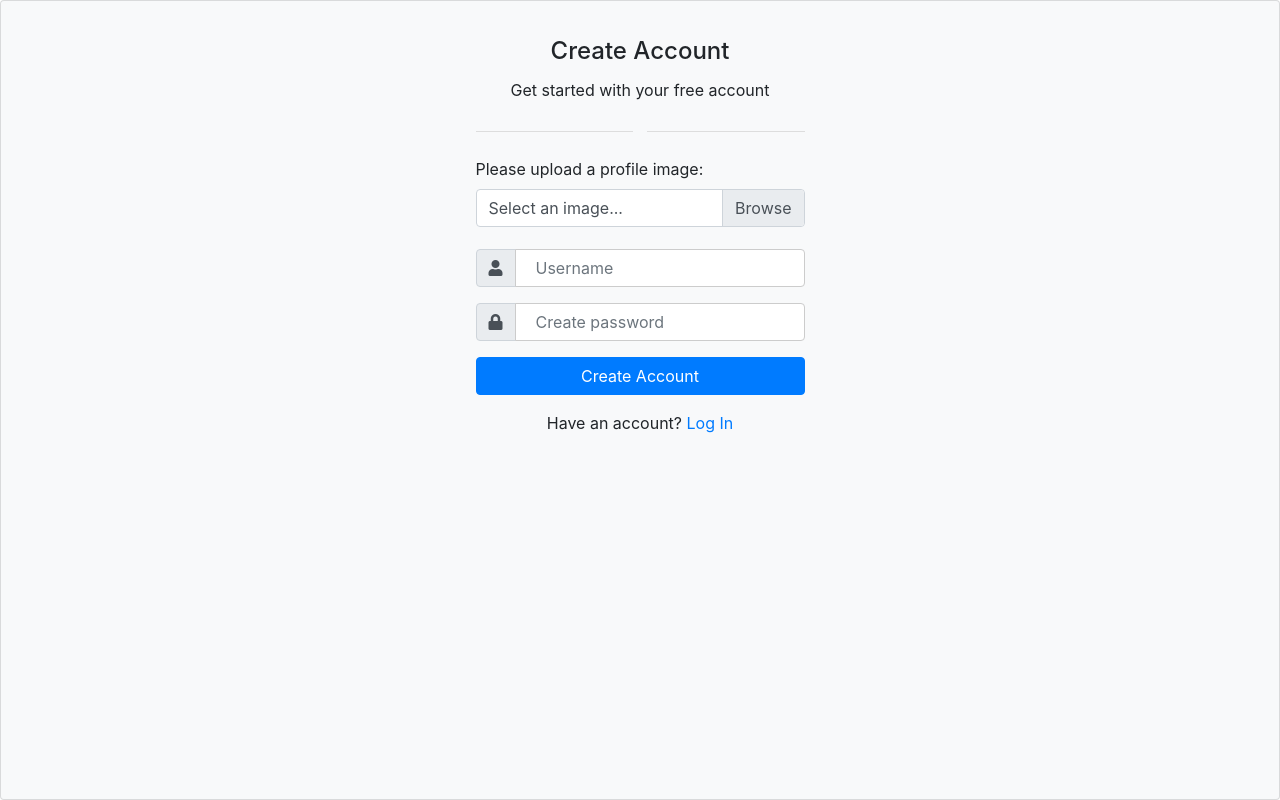
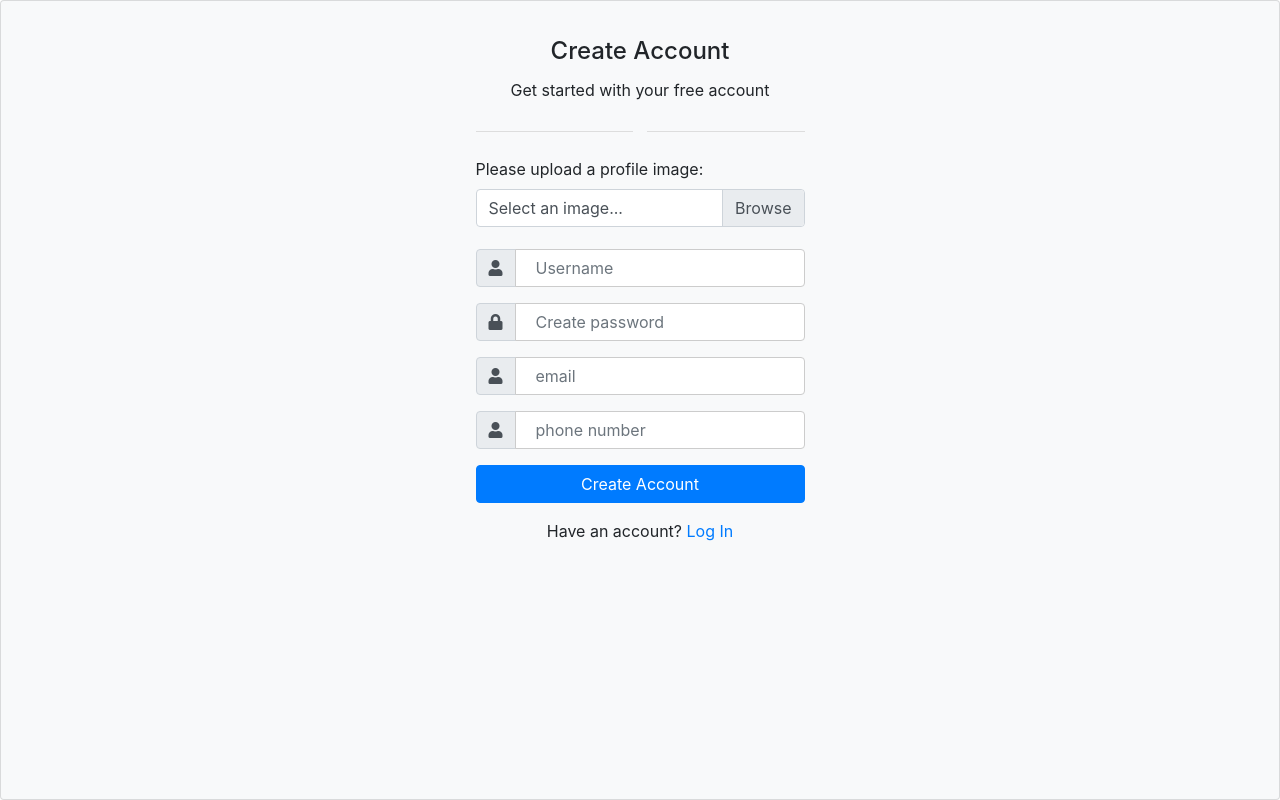
Before and after one commit to rachelran6/aws-lambda-based-neighborhood-connection-application, a Flask app: page /auth/register in a window 1280 px wide. Run offline with Flask 2, Linux system fonts and the light colour scheme; some libraries are stand-ins or nearby versions.

Commit message:
email and bug fix

```diff
--- a/app/__init__.py
+++ b/app/__init__.py
@@ -8,6 +8,7 @@ from flask import Flask, render_template, request, jsonify
 from boto3.dynamodb.conditions import Key, Attr
 
 from app import auth, events, users
+from app.auth import login_required
 
 dynamodb = boto3.resource('dynamodb', region_name='us-east-1')
 dynamodb_client = boto3.client('dynamodb', region_name='us-east-1')
@@ -80,11 +81,13 @@ if table_name not in table_names:
     )
 
 
+@login_required
 @webapp.route('/', methods=['GET'])
 def index():
     return render_template('index.html')
 
 
+@login_required
 @webapp.route('/profile', methods=['GET'])
 def profile():
     profile = {
@@ -120,6 +123,7 @@ def profile():
     return render_template('profile.html', profile=profile)
 
 
+@login_required
 @webapp.route('/event', methods=['GET'])
 def event():
     try:
@@ -133,7 +137,7 @@ def event():
                 request.args.get('username')),
             FilterExpression=Attr('item_type').eq("account")
         )
-        review_response = dynamodb.Table('Events').query(
+        participants = dynamodb.Table('Events').query(
             KeyConditionExpression=Key('username').eq(
                 request.args.get('username')) &
             Key('start_time').eq(int(request.args.get('timestamp'))),
@@ -152,7 +156,9 @@ def event():
             'address': event_response['Items'][0]['address'],
             'title': event_response['Items'][0]['title'],
             'start_time_int': event_response['Items'][0]['start_time'],
-            'end_time_int': event_response['Items'][0]['end_time']
+            'end_time_int': event_response['Items'][0]['end_time'],
+            'participant_count': len(participants['Items']),
+            'required_participant_count': event_response['Items'][0]['required_parti_num']
         }
         return render_template('event.html', event=event)
     except (botocore.exceptions.ClientError, AssertionError) as e:
--- a/app/auth.py
+++ b/app/auth.py
@@ -18,8 +18,7 @@ import io
 import shutil
 import time
 from PIL import Image
-import numpy as np
-import cv2
+
 
 bp = Blueprint("auth", __name__, url_prefix='/auth')
 dynamodb = boto3.resource('dynamodb', region_name='us-east-1')
@@ -139,7 +138,9 @@ def register():
                 'start_time': int(datetime.utcnow().strftime('%s')),
                 'profile_image': profile_image,
                 'password': password,
-                'item_type': 'account'
+                'item_type': 'account',
+                'email': request.form['email'],
+                'phone_number': request.form['phone_number']
             }
         )
 
--- a/app/templates/event.html
+++ b/app/templates/event.html
@@ -77,8 +77,6 @@
                                     </div>
                                 </div>
                             </div>
-
-
                         </div>
                     </div>
                 </div>
@@ -118,7 +116,7 @@
                     if (response['isSuccess']) {
                         alert('Joined Event')
                     } else {
-                        alert(response['message'])
+                        alert("error:" + response['message'])
                     }
                 }
             });
--- a/app/templates/login.html
+++ b/app/templates/login.html
@@ -32,7 +32,6 @@
                         <div class="input-group-prepend"><span class="input-group-text"> <i class="fa fa-lock"></i> </span></div>
                         <input name="password" class="form-control" placeholder="Create password" type="password" required/>
                     </div>
-
                     <div class="form-group">
                         <button type="submit" class="btn btn-primary btn-block">  Log In </button>
                     </div>
--- a/app/templates/register.html
+++ b/app/templates/register.html
@@ -37,7 +37,6 @@
                             </div>
                     </div>
                 </div>
-
                     <div class="form-group input-group">
                         <div class="input-group-prepend"><span class="input-group-text"> <i class="fa fa-user"></i> </span></div>
                         <input name="username" class="form-control" placeholder="Username" type="text" required/>
@@ -46,7 +45,14 @@
                         <div class="input-group-prepend"><span class="input-group-text"> <i class="fa fa-lock"></i> </span></div>
                         <input name="password" class="form-control" placeholder="Create password" type="password" required/>
                     </div>
-
+                    <div class="form-group input-group">
+                        <div class="input-group-prepend"><span class="input-group-text"> <i class="fa fa-user"></i> </span></div>
+                        <input name="email" class="form-control" placeholder="email" type="text" required/>
+                    </div>
+                    <div class="form-group input-group">
+                        <div class="input-group-prepend"><span class="input-group-text"> <i class="fa fa-user"></i> </span></div>
+                        <input name="phone_number" class="form-control" placeholder="phone number" type="text" required/>
+                    </div>
                     <div class="form-group">
                         <button type="submit" class="btn btn-primary btn-block"> Create Account  </button>
                     </div>
```
Also changed, not shown: app/events.py (+8 -2 lines), app/templates/index.html (+7 -8 lines).
